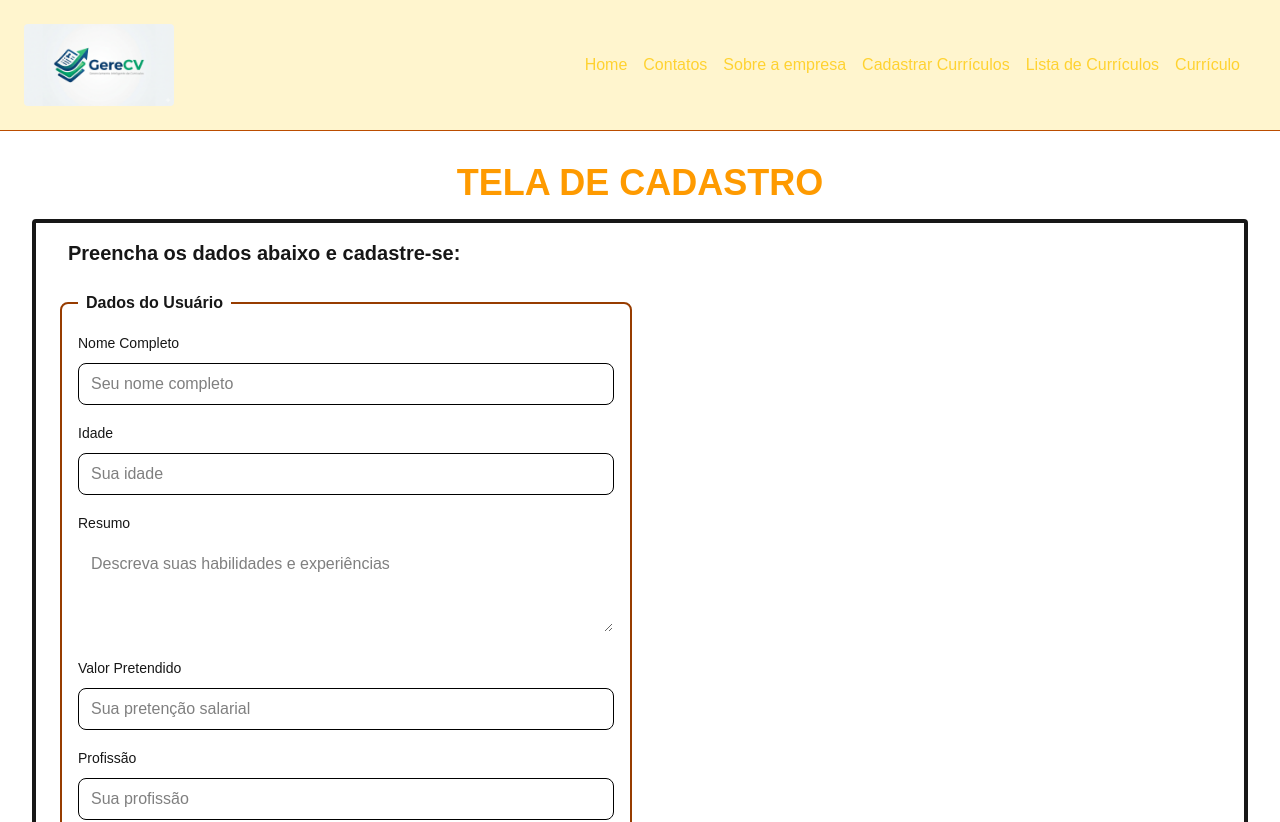
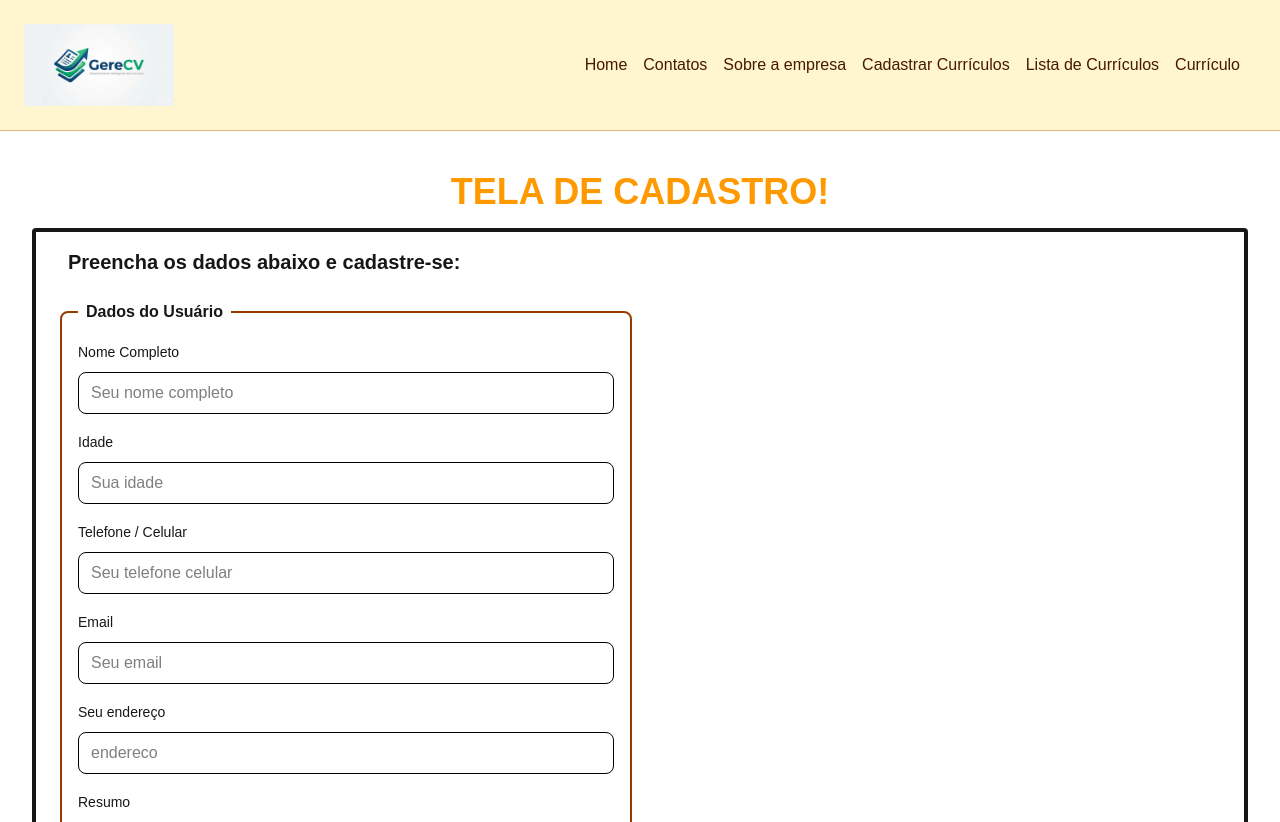
Before and after one commit to BismarckMafra/gerCurriculum, a Next.js app: page /sistema/paginas/curriculos/novo in a window 1280 px wide. Shown: the top 822 px of the page. Built offline with nearby package versions, Linux system fonts and the light colour scheme.

Commit message:
arrumando validacao,mascaras e cadastro

```diff
--- a/app/componentes/header.tsx
+++ b/app/componentes/header.tsx
@@ -1,17 +1,32 @@
 "use client"
 
-import { useState } from "react";
 import Image from "next/image";
 import Nav from "./nav"
 import { Menu, X } from "lucide-react";
+import { useState, useEffect } from "react";
 
 export default function Header() {
     const [isMenuOpen, setIsMenuOpen] = useState(false);
     const fecharMenu = () => setIsMenuOpen(false);
+    const [solid, setSolid] = useState(false);
+
+    useEffect(() => {
+        const handleScroll = () => {
+            setSolid(window.scrollY > 50);
+        };
+
+        window.addEventListener("scroll", handleScroll);
+        return () => window.removeEventListener("scroll", handleScroll);
+    }, []);
 
     return (
-        <header className=" sticky top-0 z-50 w-full  border-b border-amber-700 bg-amber-200/40 p-6">
-            <div className="mx-auto">
+        <header
+            className={` text-amber-950 fixed top-0 z-50 w-full transition-colors duration-300 border-b ${solid
+                ? " text-amber-950 bg-amber-500 shadow-md border-amber-700"
+                : " text-amber-950 border-amber-700/40 bg-amber-200/40"
+                } p-6`}
+        >
+            <div className="mx-auto text-amber-950">
                 <div className="flex items-center justify-between">
                     <div className="flex items-center gap-3 text-amber-950">
                         <Image src="/Logo.jpg" alt="Logo da empresa" width={150} height={90} className="rounded" />
@@ -27,8 +42,8 @@ export default function Header() {
                     </button>
                 </div>
                 {isMenuOpen && (
-                    <div className={`fixed inset-0 z-50 bg-black bg-opacity-50 ${isMenuOpen ? "block" : "hidden"}`}>
-                        <div className={`fixed top-0 left-0 h-full w-64 bg-amber-200 p-6 transform transition-transform ${isMenuOpen ? "translate-x-0" : "-translate-x-full"}`}>
+                    <div className={`text-amber-950 fixed inset-0 z-50 bg-black bg-opacity-50 ${isMenuOpen ? "block" : "hidden"}`}>
+                        <div className={ `text-amber-950 fixed top-0 left-0 h-full w-64 bg-amber-200 p-6 transform transition-transform ${isMenuOpen ? "translate-x-0" : "-translate-x-full"}`}>
                             <button
                                 className="mb-4"
                                 onClick={fecharMenu}
@@ -36,7 +51,7 @@ export default function Header() {
                             >
                                 <X size={24} />
                             </button>
-                            <nav className="flex flex-col space-y-4">
+                            <nav className="text-amber-950 flex flex-col space-y-4">
                                 <a href="/" className="text-amber-950" onClick={fecharMenu}>Home</a>
                                 <a href="/paginas/contato" className="text-amber-950" onClick={fecharMenu}>Contatos</a>
                                 <a href="/paginas/sobre" className="text-amber-950" onClick={fecharMenu}>Sobre a empresa</a>
--- a/app/componentes/nav.tsx
+++ b/app/componentes/nav.tsx
@@ -2,7 +2,7 @@ import Link from "next/link";
 
 export default function Nav(){
     return(
-        <div aria-label=" Navegação principal" className=" text-amber-300 hidden md:flex items-center position-right">
+        <div aria-label=" Navegação principal" className=" text-amber-950 hidden md:flex items-center position-right">
             <Link className="mr-4" href='/'> Home </Link>
             <Link className="mr-4" href='/paginas/contato'> Contatos </Link>
             <Link className="mr-4" href='/paginas/sobre'> Sobre a empresa </Link>
--- a/app/sistema/paginas/curriculos/novo/page.tsx
+++ b/app/sistema/paginas/curriculos/novo/page.tsx
@@ -1,24 +1,28 @@
 "use client"
-import { useState, ChangeEvent, FormEvent } from "react";
+import { useState, ChangeEvent, FormEvent  } from "react";
 import { toast, Toaster } from "sonner";
 
 type UsuarioDados = {
     nomeCompleto: string;
     idade: string;
+    telefone_celular: string;
+    email: string;
+    endereco: string;
     resumo: string;
     valorPretendido: string;
     profissao: string;
-    email: string;
     imagem: string;
 };
 
 const initialFormData: UsuarioDados = {
     nomeCompleto: "",
     idade: "",
+    telefone_celular: "",
+    email: "",
+    endereco: "",
     resumo: "",
     valorPretendido: "",
     profissao: "",
-    email: "",
     imagem: "",
 };
 
@@ -38,9 +42,9 @@ export default function CadastrarCurriculo() {
     };
 
     return (
-        <section className="p-8">
+        <section className="p-8 mt-35">
             <h1 className="text-4xl font-bold text-amber-500 text-center">
-                TELA DE CADASTRO
+                TELA DE CADASTRO!
             </h1>
             <div className="max-w-full min-h-screen bg-amber-120 border-4 border-white-800 rounded mt-4">
                 <h3 className="text-xl ml-8 mt-4 font-bold text-shadow-amber-950">
@@ -62,7 +66,6 @@ export default function CadastrarCurriculo() {
                                     className="text-black mt-2 w-full rounded-lg border border-amber bg-white px-3 py-2"
                                 />
                             </label>
-
                             <label className="block mb-4">
                                 <span className="text-sm font-medium">Idade</span>
                                 <input
@@ -73,7 +76,36 @@ export default function CadastrarCurriculo() {
                                     className="text-black mt-2 w-full rounded-lg border border-amber bg-white px-3 py-2"
                                 />
                             </label>
-
+                            <label className="block mb-4">
+                                <span className="text-sm font-medium">Telefone / Celular</span>
+                                <input
+                                    name="telefone_celular"
+                                    placeholder="Seu telefone celular"
+                                    value={formData.telefone_celular}
+                                    onChange={handleChange}
+                                    className="text-black mt-2 w-full rounded-lg border border-amber bg-white px-3 py-2"
+                                />
+                            </label>
+                            <label className="block mb-4">
+                                <span className="text-sm font-medium">Email</span>
+                                <input
+                                    name="email"
+                                    placeholder="Seu email"
+                                    value={formData.email}
+                                    onChange={handleChange}
+                                    className="text-black mt-2 w-full rounded-lg border border-amber bg-white px-3 py-2"
+                                />
+                            </label>
+                            <label className="block mb-4">
+                                <span className="text-sm font-medium"> Seu endereço</span>
+                                <input
+                                    name="endereco"
+                                    placeholder="endereco"
+                                    value={formData.endereco}
+                                    onChange={handleChange}
+                                    className="text-black mt-2 w-full rounded-lg border border-amber bg-white px-3 py-2"
+                                />
+                            </label>
                             <label className="block mb-4">
                                 <span className="text-sm font-medium ">Resumo</span>
                                 <textarea
@@ -84,7 +116,6 @@ export default function CadastrarCurriculo() {
                                     className="text-black mt-2 w-full min-h-22.5 rounded-lg border border-white bg-white px-3 py-2"
                                 />
                             </label>
-
                             <label className="block mb-4">
                                 <span className="text-sm font-medium">Valor Pretendido</span>
                                 <input
@@ -95,7 +126,6 @@ export default function CadastrarCurriculo() {
                                     className="text-black mt-2 w-full rounded-lg border border-amber bg-white px-3 py-2"
                                 />
                             </label>
-
                             <label className="block mb-4">
                                 <span className="text-sm font-medium">Profissão</span>
                                 <input
@@ -106,19 +136,6 @@ export default function CadastrarCurriculo() {
                                     className="text-black mt-2 w-full rounded-lg border border-amber bg-white px-3 py-2"
                                 />
                             </label>
-
-                            <label className="block mb-4">
-                                <span className="text-sm font-medium">Email</span>
-                                <input
-                                    type="email"
-                                    name="email"
-                                    placeholder="Seu email"
-                                    value={formData.email}
-                                    onChange={handleChange}
-                                    className="text-black mt-2 w-full rounded-lg border border-amber bg-white px-3 py-2"
-                                />
-                            </label>
-
                             <label className="block mb-4">
                                 <span className="text-sm font-medium">Imagem</span>
                                 <input
@@ -127,18 +144,16 @@ export default function CadastrarCurriculo() {
                                     value={formData.imagem}
                                     onChange={handleChange}
                                     className="text-black mt-2 w-full rounded-lg bg-white border border-amberbg-white px-3 py-2"
-
                                 />
                             </label>
                         </fieldset>
                     </div>
-
                     <div className="text-center mt-6">
                         <button
                             type="submit"
                             className="rounded-2xl bg-gray-800 px-8 py-3 text-amber-100 transition hover:bg-gray-700"
                         >
-                            CADASTRE-SE AGORA
+                            CADASTRE-SE AGORA!
                         </button>
                     </div>
                 </form>
@@ -149,16 +164,18 @@ export default function CadastrarCurriculo() {
                         <ul className="list-disc pl-5 space-y-1">
                             <li>Nome: {formData.nomeCompleto}</li>
                             <li>Idade: {formData.idade}</li>
+                            <li>Telefone: {formData.telefone_celular}</li>
+                            <li>Email: {formData.email}</li>
+                            <li>Endereco: {formData.endereco}</li>
                             <li>Resumo: {formData.resumo}</li>
                             <li>Valor Pretendido: {formData.valorPretendido}</li>
                             <li>Profissão: {formData.profissao}</li>
-                            <li>Email: {formData.email}</li>
                             <li>Imagem: {formData.imagem || "Não informado"}</li>
                         </ul>
                     </div>
                 )}
 
-                <Toaster position="top-right" />
+                <Toaster position="top-center" />
             </div>
         </section>
     );
--- a/app/sistema/paginas/curriculos/page.tsx
+++ b/app/sistema/paginas/curriculos/page.tsx
@@ -9,6 +9,8 @@ import { CURRICULOS } from "./curriculosData"
         resumo: 10.95,
         valorPretendido: 10.95,
         email: "john.doe@example.com",
+        telefone_celular: "(11) 91234-5678",
+        cep: "12345-678",
         imagem: "/cappuccino.jpg"
 
     },
@@ -19,6 +21,8 @@ import { CURRICULOS } from "./curriculosData"
         resumo: 10.95,
         valorPretendido: 10.95,
         email: "jane.smith@example.com",
+        telefone_celular: "(11) 91234-5678",
+        cep: "12345-678",
         imagem: "/monster.jpg"
 
     }, {
@@ -28,6 +32,8 @@ import { CURRICULOS } from "./curriculosData"
         resumo: 25.50,
         valorPretendido: 25.50,
         email: "bob.johnson@example.com",
+        telefone_celular: "(11) 91234-5678",
+        cep: "12345-678",
         imagem: "/pizza.jpg"
     }, {
         id: 4,
@@ -36,6 +42,8 @@ import { CURRICULOS } from "./curriculosData"
         resumo: 18.25,
         valorPretendido: 18.25,
         email: "alice.wonderland@example.com",
+        telefone_celular: "(11) 91234-5678",
+        cep: "12345-678",
         imagem: "/escondidinho.jpg"
     }, {
         id: 5,
@@ -44,6 +52,8 @@ import { CURRICULOS } from "./curriculosData"
         resumo: 12.38,
         valorPretendido: 12.38,
         email: "eve.adams@example.com",
+        telefone_celular: "(11) 91234-5678",
+        cep: "12345-678",
         imagem: "/sorvete.jpg"
     }
 
--- /dev/null
+++ b/app/sistema/paginas/curriculos/utilitarios/mascaras/cadastroMascaras.tsx
@@ -0,0 +1,10 @@
+export const mascaraCampos = {
+    telefone_celular: {
+        mask: "(##) #####-####", // Mudou de 9 para #
+        placeholder: "(00) 00000-0000"
+    },
+    cep: {
+        mask: "#####-###", // Mudou de 9 para #
+        placeholder: "00000-000"
+    }
+} as const;
--- /dev/null
+++ b/app/sistema/paginas/curriculos/utilitarios/mascaras/controladorMascaras.tsx
@@ -0,0 +1,43 @@
+import { Controller, type Control, type FieldValues, type Path } from "react-hook-form";
+import { PatternFormat } from "react-number-format";
+
+type MaskedControlProps<T extends FieldValues> = {
+    nome: Path<T>;
+    control: Control<T>;
+    mask: string;
+    placeholder?: string;
+    className?: string;
+};
+
+export function MaskedControl<T extends FieldValues>({
+    nome,
+    control,
+    mask,
+    placeholder,
+    className = "border-2 border-blue-900 rounded",
+}: MaskedControlProps<T>) {
+    return (
+        <Controller
+            name={nome}
+            control={control}
+            render={({ field: { onChange, onBlur, value, ref }, fieldState: { error } }) => (
+                <div className="flex flex-col">
+                    <PatternFormat
+                        format={mask} // Ex: "(##) #####-####"
+                        mask="_"
+                        value={value ?? ""}
+                        onBlur={onBlur}
+                        onValueChange={(values) => {
+                            // Envia o valor formatado para o React Hook Form
+                            onChange(values.formattedValue);
+                        }}
+                        getInputRef={ref}
+                        placeholder={placeholder}
+                        className={`${className} ${error ? 'border-red-500' : 'border-white'}`}
+                    />
+                    {error && <p className="text-red-600 text-sm mt-1">{error.message}</p>}
+                </div>
+            )}
+        />
+    );
+}
--- a/app/sistema/paginas/curriculos/utilitarios/validacao.tsx
+++ b/app/sistema/paginas/curriculos/utilitarios/validacao.tsx
@@ -6,17 +6,36 @@ export const cadastroSchema = yup.object({
         .required("O nome é obrigatório")
         .min(3, "O nome deve ter pelo menos 3 caracteres")
         .trim(),
-
+    idade: yup.string()
+        .required("A idade é obrigatória")
+        .matches(/^\d+$/, "A idade deve ser um número válido"),
+    telefone_celular: yup.string()
+        .required("O telefone/celular é obrigatório")
+        .matches(/^\d{10,11}$/, "O telefone/celular deve conter apenas números e ter 10 ou 11 dígitos"),
     email: yup.string()
         .required("O email é obrigatório")
         .email("O formato do email é inválido")
         .lowercase()
         .trim(),
+    endereco: yup.string()
+        .required("O endereço é obrigatório")
+        .min(5, "O endereço deve ter pelo menos 5 caracteres")
+        .trim(),
+    resumo: yup.string()
+        .max(600, "O resumo não deve exceder 600 caracteres")
+        .trim(),
+    valorPretendido: yup.number()
+        .required("O valor pretendido é obrigatório")
+        .positive("O valor pretendido deve ser um número positivo")
+        .typeError("O valor pretendido deve ser um número válido"),
+    profissao: yup.string()
+        .required("A profissão é obrigatória")
+        .min(3, "A profissão deve ter pelo menos 3 caracteres")
+        .trim(),
+    imagem: yup.string()
+        .required("A imagem é obrigatória")
+        .url("A imagem deve ser uma URL válida"),
 
-    idade: yup.string()
-        .required("A idade é obrigatória")
-        .min(18, "A idade deve ser maior que 18 anos")
-        .matches(/^\d+$/, "A idade deve ser um número válido"),
 
 });
 
--- a/package.json
+++ b/package.json
@@ -13,7 +13,9 @@
     "next": "16.2.2",
     "react": "19.2.4",
     "react-dom": "19.2.4",
+    "react-hook-form": "^7.72.1",
     "react-icons": "^5.6.0",
+    "react-number-format": "^5.4.5",
     "sonner": "^2.0.7",
     "yup": "^1.7.1"
   },
```
Also changed, not shown: app/sistema/paginas/curriculos/utilitarios/controladorMascara.tsx (deleted), app/sistema/paginas/curriculos/utilitarios/mascara.tsx (deleted), 1 other file (tests, documents, lock files or other folders).
